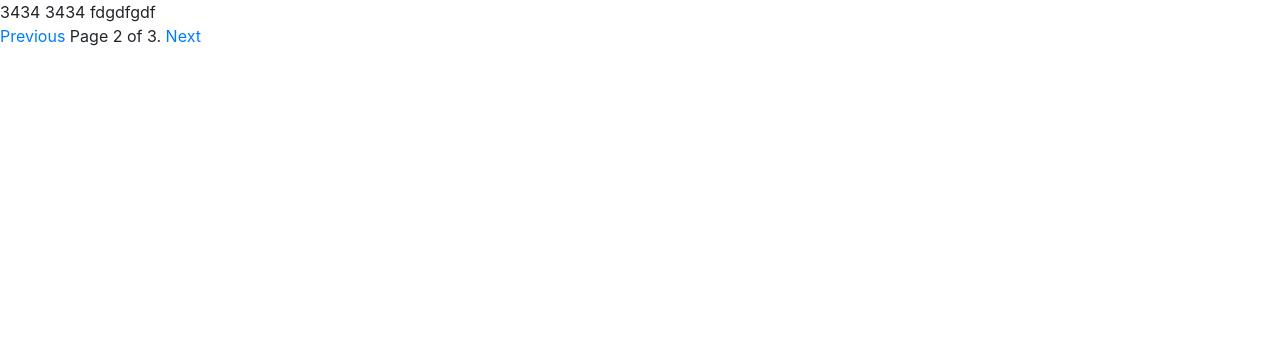
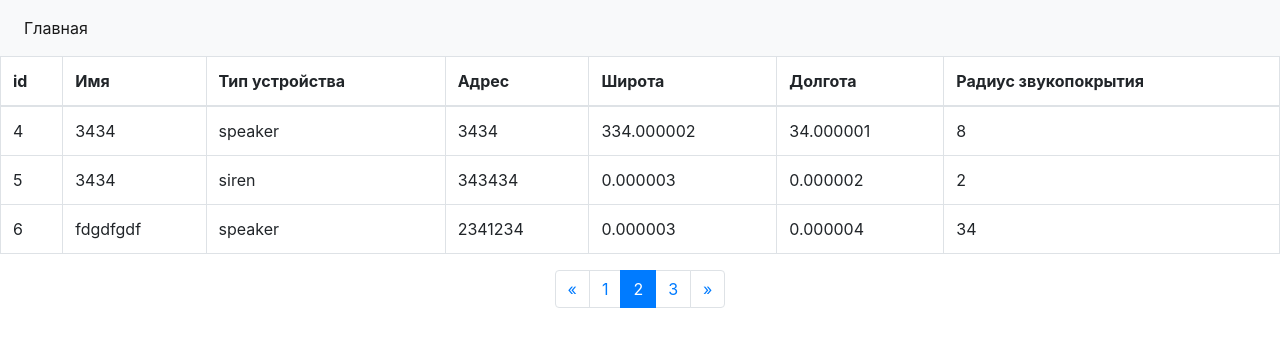
Before and after one commit to YaroLuck/InfoDevTestProject, a Django app: page /?page=2 in a window 1280 px wide. Shown: the top 347 px of the page. Run offline with Django 3.2, Linux system fonts and the light colour scheme; data comes from the database, SQL or seed files in the repository.

Commit message:
Pagination + Bootstrap

```diff
--- a/alarmdevice/templates/alarmdevice/base.html
+++ b/alarmdevice/templates/alarmdevice/base.html
@@ -6,6 +6,18 @@
     <link rel="stylesheet" href="https://cdn.jsdelivr.net/npm/bootstrap@4.5.3/dist/css/bootstrap.min.css" integrity="sha384-TX8t27EcRE3e/ihU7zmQxVncDAy5uIKz4rEkgIXeMed4M0jlfIDPvg6uqKI2xXr2" crossorigin="anonymous">
 </head>
 <body>
+<nav class="navbar navbar-expand-lg navbar-light bg-light">
+  <button class="navbar-toggler" type="button" data-toggle="collapse" data-target="#navbarNav" aria-controls="navbarNav" aria-expanded="false" aria-label="Toggle navigation">
+    <span class="navbar-toggler-icon"></span>
+  </button>
+  <div class="collapse navbar-collapse" id="navbarNav">
+    <ul class="navbar-nav">
+      <li class="nav-item active">
+        <a class="nav-link" href="{% url 'MainPage' %}">Главная<span class="sr-only">(current)</span></a>
+      </li>
+    </ul>
+  </div>
+</nav>
 {% block content %}
 {% endblock %}
 </body>
--- a/alarmdevice/templates/alarmdevice/index.html
+++ b/alarmdevice/templates/alarmdevice/index.html
@@ -1,11 +1,32 @@
 {% extends "alarmdevice/base.html" %}
 
 {% block content %}
-
-{% for device in devices %}
-  {{ device.name }}
-{% endfor %}
-
-{% include "alarmdevice/pagination.html" with page=devices %}
+<table class="table table-bordered">
+  <thead class="thead-inverse">
+    <tr>
+      <th>id</th>
+      <th>Имя</th>
+      <th>Тип устройства</th>
+      <th>Адрес</th>
+      <th>Широта</th>
+      <th>Долгота</th>
+      <th>Радиус звукопокрытия</th>
+    </tr>
+  </thead>
+  <tbody>
+    {% for device in devices %}
+    <tr>
+      <td>{{ device.id }}</td>
+      <td>{{ device.name }}</td>
+      <td>{{ device.device_type }}</td>
+      <td>{{ device.address }}</td>
+      <td>{{ device.latitude }}</td>
+      <td>{{ device.longtitude }}</td>
+      <td>{{ device.cover_radius }}</td>
+    </tr>
+  {% endfor %}
+  </tbody>
+</table>
+  {% include "alarmdevice/pagination.html" with page=devices %}
 
 {% endblock %}
--- a/alarmdevice/templates/alarmdevice/pagination.html
+++ b/alarmdevice/templates/alarmdevice/pagination.html
@@ -1,13 +1,21 @@
-<div class="pagination">
- <span class="step-links">
-  {% if page.has_previous %}
-      <a href="?page={{ page.previous_page_number }}">Previous</a>
-  {% endif %}
-    <span class="current">
-  Page {{ page.number }} of {{ page.paginator.num_pages }}.
-    </span>
-  {% if page.has_next %}
-        <a href="?page={{ page.next_page_number }}">Next</a>
-  {% endif %}
-  </span>
-</div>
+{% if page.has_other_pages %}
+  <ul class="pagination justify-content-center">
+    {% if page.has_previous %}
+      <li class="page-item"><a class="page-link" href="?page={{ page.previous_page_number }}">&laquo;</a></li>
+    {% else %}
+      <li class="disabled page-item"><span class="page-link">&laquo;</span></li>
+    {% endif %}
+    {% for i in page.paginator.page_range %}
+      {% if page.number == i %}
+        <li class="active page-item"><span class="page-link">{{ i }} <span class="sr-only">(current)</span></span></li>
+      {% else %}
+        <li class="page-item"><a class="page-link" href="?page={{ i }}">{{ i }}</a></li>
+      {% endif %}
+    {% endfor %}
+    {% if page.has_next %}
+      <li class="page-item"><a class="page-link" href="?page={{ page.next_page_number }}">&raquo;</a></li>
+    {% else %}
+      <li class="disabled page-item"><span class="page-link">&raquo;</span></li>
+    {% endif %}
+  </ul>
+{% endif %}
```
